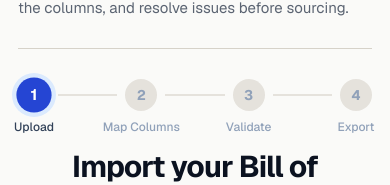
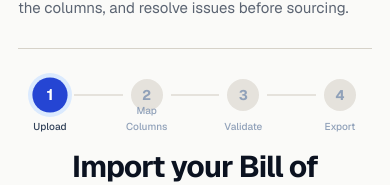
Before and after one commit to Emjaay20/Nexus-Integration, a Next.js app in the folder apps/web/: page /bom-importer in a window 390 px wide. Shown: the part 207-392 px from the top of the page. Built offline with nearby package versions, Linux system fonts and the light colour scheme; no server answers.

Commit message:
Keep importer progress labels within narrow screens

```diff
--- a/apps/web/src/components/bom-importer/ImporterWizard.tsx
+++ b/apps/web/src/components/bom-importer/ImporterWizard.tsx
@@ -121,7 +121,7 @@ export function ImporterWizard() {
         <div className="w-full max-w-5xl mx-auto">
             {uploadError && <p className="note error" role="alert" style={{marginBottom:20}}>{uploadError}</p>}
             {/* Progress Indicators (Simple for now) */}
-            <div className="flex items-center justify-between mb-10 px-0 max-w-2xl mx-auto">
+            <div className="flex items-center justify-between mb-10 px-4 max-w-2xl mx-auto">
                 <StepIndicator number={1} label="Upload" active={step >= 1} current={step === 1} />
                 <Connector active={step >= 2} />
                 <StepIndicator number={2} label="Map Columns" active={step >= 2} current={step === 2} />
@@ -219,7 +219,7 @@ function StepIndicator({ number, label, active, current }: { number: number, lab
                     number
                 ) : number}
             </div>
-            <span className={`text-xs font-medium absolute -bottom-6 w-24 text-center transition-colors ${active || current ? 'text-slate-700' : 'text-slate-400'}`}>
+            <span className={`text-[10px] sm:text-xs font-medium absolute -bottom-6 w-16 sm:w-24 text-center transition-colors ${active || current ? 'text-slate-700' : 'text-slate-400'}`}>
                 {label}
             </span>
         </div>
```
